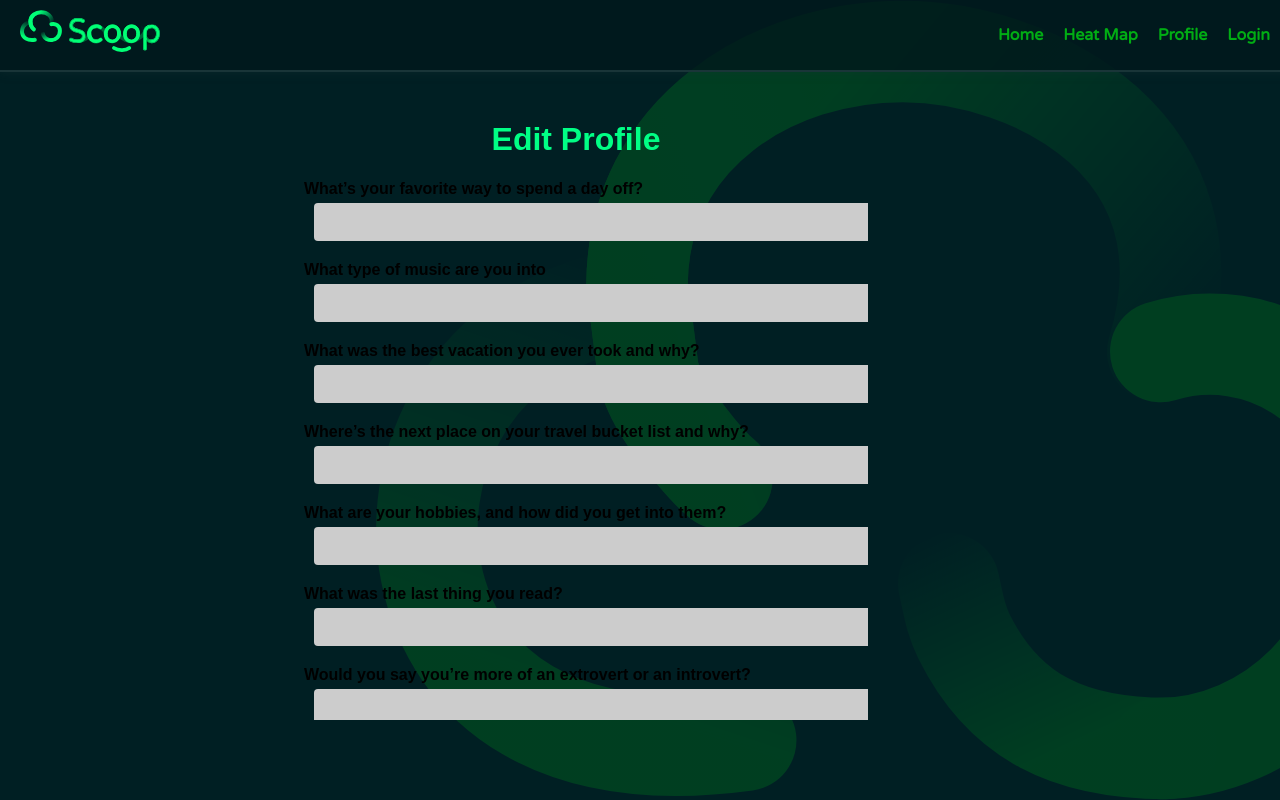
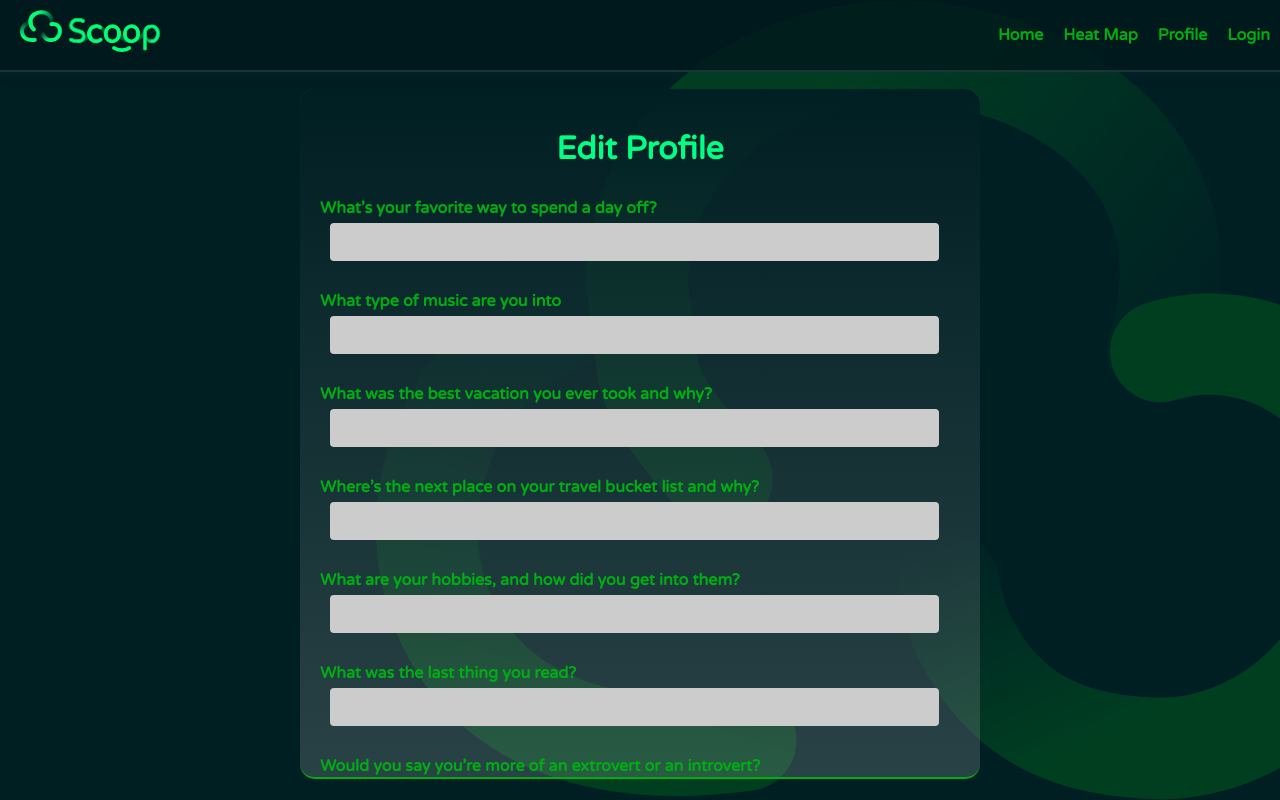
Before and after one commit to mspremulli/Scoop, a React (Create React App) app in the folder client/: page /questions in a window 1280 px wide. Built offline with nearby package versions, Linux system fonts and the light colour scheme.

Commit message:
updated styling on Profile and Questions

```diff
--- a/client/src/components/Navbar.js
+++ b/client/src/components/Navbar.js
@@ -33,6 +33,7 @@ const NavLink = styled(Link)`
   margin: 0 10px 0;
   max-width: 1000px;
   font-size: 1rem;
+  font-family: 'Varela Round';
   font-weight: 600;
   line-height: 40px;
   transition: color 0.3s, transform 0.5s; /* Add transitions for color and transform */
--- a/client/src/components/Profile.js
+++ b/client/src/components/Profile.js
@@ -1,11 +1,10 @@
 import React from 'react';
 import styled from 'styled-components';
 import { Link } from 'react-router-dom';
-import Questions from './Questions'
 
 const ProfileContainer = styled.div`
   text-align: center;
-  font-family: Arial, sans-serif;
+  font-family: 'Varela Round';
   padding: 20px;
 `;
 
@@ -20,11 +19,12 @@ const ProfileImage = styled.img`
 const ProfileName = styled.h1`
   font-size: 2rem;
   margin: 10px 0;
+  color: #00FF85;
 `;
 
 const ProfileUsername = styled.h3`
   font-size: 1.5rem;
-  color: #777;
+  color: #ccc;
   margin: 10px 0;
 `;
 
@@ -45,17 +45,17 @@ const InfoItem = styled.div`
 const EditProfileButton = styled(Link)`
   display: inline-block;
   padding: 10px 20px;
-  background-color: #007BFF;
+  background-color: #00ad14;
   color: #fff;
   text-decoration: none;
-  border: none;
-  border-radius: 5px;
+  border: 1px solid #001F23;
+  border-radius: 4px;
   cursor: pointer;
   font-weight: bold;
   transition: background-color 0.3s;
 
   &:hover {
-    background-color: #0056b3;
+    background-color: #00FF85;
   }
 `;
 
--- a/client/src/components/Questions.css
+++ b/client/src/components/Questions.css
@@ -1,24 +1,34 @@
 .questions-container {
-  max-width: 800px;
-  max-height: 600px;
+  width: 50vw;
+  height: 81vh;
   overflow-y: auto;
-  margin: 0 auto;
-  font-family: Arial, sans-serif;
+  margin: 20px auto; /* Add margin to the top and bottom */
+  font-family: 'Varela Round';
   padding: 20px;
+  background: linear-gradient(to bottom, #001F23, transparent);
+  border-radius: 15px;
+  border-bottom: 2px solid #00ad14;
+  color: #fff;
+  background-color: rgba(204, 204, 204, 0.2);
+  margin-top: 11vh;
+  margin-left: 10vw;
 }
 
 .question {
   text-align: left;
   margin-bottom: 20px;
+  color: #ccc;
+  margin-top: 30px ;
 }
 
 label {
   display: block;
   font-weight: bold;
+  color: #00ad14;
 }
 
 input {
-  width: 100%;
+  max-width: 46vw; /* Adjust the max-width as needed */
   padding: 10px;
   border: 2px solid #ccc;
   border-radius: 4px;
@@ -26,6 +36,7 @@ input {
   margin-top: 5px;
   word-wrap: break-word;
   background-color: #ccc;
+  color: #001F23;
 }
 
 input:focus {
@@ -36,7 +47,9 @@ input:focus {
   text-align: center; /* Center align the buttons */
 }
 
-.submit-button, .edit-button, .message {
+.submit-button,
+.edit-button,
+.message {
   margin: 5px; /* Add spacing between buttons */
   padding: 10px 20px;
   color: #fff;
@@ -49,19 +62,19 @@ input:focus {
 }
 
 .submit-button {
-  background-color: #007BFF;
+  background-color: #00ad14;
 }
 
 .submit-button:hover {
-  background-color: #0056b3;
+  background-color: #00FF85;
 }
 
 .edit-button {
-  background-color: #3BB143;
+  background-color: #00ad14;
 }
 
 .edit-button:hover {
-  background-color: #30A23C;
+  background-color: #00FF85;
 }
 
 .message {
--- a/client/src/components/Questions.js
+++ b/client/src/components/Questions.js
@@ -74,7 +74,7 @@ const Questions = () => {
               />
             ) : answers[index] ? (
               <div className="saved-answer">
-                <strong>Your Answer:</strong>
+                <strong>Your Answer:  </strong>
                 <span>{answers[index]}</span>
               </div>
             ) : (
```
